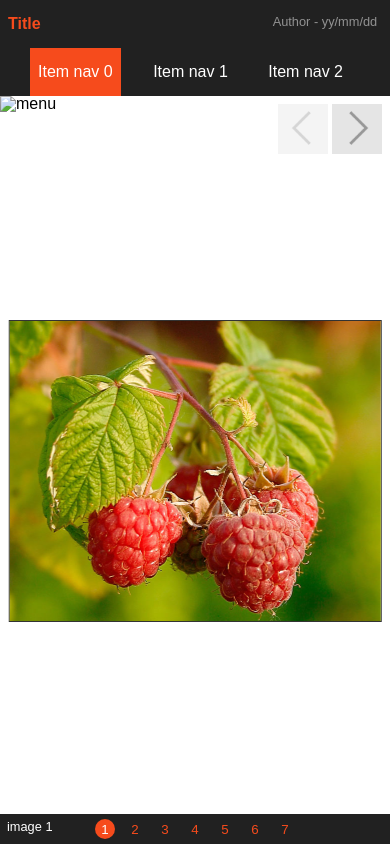
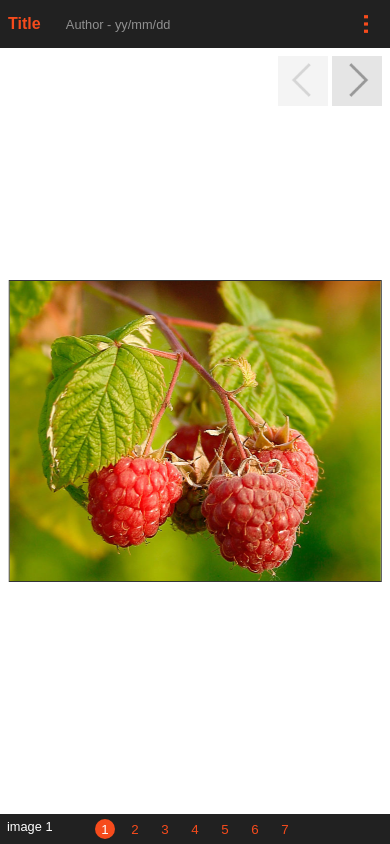
Before and after one commit to VianneyR/ShowYourTalents, a plain HTML site: page index.html in a window 390 px wide. Drawn offline with Linux system fonts and the light colour scheme.

Commit message:
Responsive navigation

```diff
--- a/css/style.css
+++ b/css/style.css
@@ -52,7 +52,8 @@ header {
 	position: fixed;
 	top: 0;
 	left: 0;
-	background-color: rgba(0,0,0,0.87);
+	background-color: #212121;
+	z-index: 100;
 }
 footer ul#counter-container {
 	text-align: center;
@@ -64,7 +65,7 @@ footer {
 	left: 0;
 	display: block;
 	height: 30px;
-	background-color: rgba(0,0,0,0.87);
+	background-color: #212121;
 	z-index: 1;
 }
 header nav {
@@ -113,6 +114,26 @@ header small {
 	font-family: Arial, Helvetica, sans-serif;
 	font-size: 0.8em;
 	color: rgba(255,255,255,0.5)
+}
+p.menu-control{
+	display : none;
+	float : right;
+}
+.menu-control a{
+	display : block;
+	padding : 0.5em;
+	height : 2em;
+	width : 2em;
+	text-align : center;
+}
+.menu-control a img{
+	width : 0.4em;
+	height : 2em;
+	-webkit-transition: width .5s ease;
+	transition: width .5s ease;
+}
+.menu-control a:hover img{
+	width : 2em;
 }
 #wrapper {
 	position: relative;
@@ -205,7 +226,7 @@ li.count .tooltip-counter {
 	transform: translate(-4.3em,-100%);
 	top: -1em;
 	width: 10em;
-	background-color: #333;
+	background-color: #212121;
 	padding: 0.5em;
 	display: none;
 }
@@ -248,6 +269,7 @@ li.count .tooltip-counter:after {
 	height: 20px;
 	padding: 7px;
 }
+
 /*-------------------------------------------------------------------
  _______________________________TEST_______________________________
  ______________________________________________________________________*/
@@ -257,3 +279,42 @@ li.count .tooltip-counter:after {
 	left: 2em;
 	color: #ff0000;
 }
+/*-------------------------------------------------------------------
+ _____________________________MEDIA QUERY_____________________________
+ ______________________________________________________________________*/
+@media only screen and (max-width : 800px) {
+	p.menu-control{
+		display : inline-block;
+	}
+	header nav{
+		position : absolute;
+		top : 3em;
+		right : -100%;
+		background-color : #212121;
+		border-top : solid 1px #FFF;
+		-webkit-transition: right .5s ease;
+		transition: right .5s ease;
+	}
+	header nav.open{
+		right : 0;
+	}
+	ul.navbar{
+		padding : 0.5em 0;
+	}
+	ul.navbar li{
+		display : block;
+		margin:0
+	}
+	ul.navbar li a{
+		padding : 0.5em;
+	}
+	ul.navbar li a:hover{
+		border-bottom : none;
+	}
+	ul.navbar li.active a{
+		padding-bottom : 0.5em;
+	}
+	header small{
+		float : none;
+	}
+}
--- a/index.html
+++ b/index.html
@@ -27,10 +27,11 @@
 		<div id="container">
 			<header role="banner">
 				<h1>Title</h1>
-				<small>Author - yy/mm/dd</small>
+				<small id="author-date">Author - yy/mm/dd</small>
+				<p class="menu-control"><a href="#container" id="menu-trigger" title="Click to open/close the menu"><img src="img/design/menu.png" alt="menu"/></a></p>
+				<nav role="navigation">
 
-				<nav role="navigation">
-					<ul role="menubar">
+					<ul class="navbar" role="menubar">
 						<li class="active"><a href="#">Item nav 0</a></li>
 						<li><a href="#">Item nav 1</a></li>
 						<li><a href="#">Item nav 2</a></li>
@@ -43,7 +44,6 @@
 				<!-- [slider-wrap -->
 				<div id="slider-wrap">
 					<div id="slider-content" class="anim-slide">
-						<p class="control-nav"><a id="menu-trigger" title="click toopen/close te menu"><img src="img/design/nav_control.png" alt="menu"/></a></p>
 						<ul>
 							<li>
 								<img src="img/content/indexSlider/1.jpg" alt="image 1"/>
--- a/js/load.js
+++ b/js/load.js
@@ -9,6 +9,7 @@ $(window).load(function(){
 	sliderControl();
 	quickAccess();
 	sliderParameters();
+	toggleNav();
 });
 
 $(window).resize(function(){
--- a/js/script.js
+++ b/js/script.js
@@ -23,22 +23,29 @@ function titlePicture() {
 	var pict_title = $("#slider-content li").eq(counter).find("img").attr("alt");
 	$("#title-pict").text(pict_title);
 }
+
 function positionOnResize() {
-		$("#slider-content").removeClass("anim-slide");
+	$("#slider-content").removeClass("anim-slide");
 
-		var resizedLiWidth = $("#slider-content li").width();
-		var resizedOffset = -(counter * resizedLiWidth);
+	var resizedLiWidth = $("#slider-content li").width();
+	var resizedOffset = -(counter * resizedLiWidth);
 
-		$("#slider-content").css("margin-left", resizedOffset);
+	$("#slider-content").css("margin-left", resizedOffset);
+
+	var liActive = $("li.count").eq(counter);
+
+	$(liActive).addClass("active");
+
+	if (slide === true) {
 		$("#slider-content").addClass("anim-slide");
-		var liActive = $("li.count").eq(counter);
-		$(liActive).addClass("active");
 	}
+}
+
 function sliderControl() {
 
 	counter = 0;
 
-	if(counter===0 && loop===false){
+	if (counter === 0 && loop === false) {
 		$("#slider-prev").addClass("disabled");
 	}
 
@@ -48,13 +55,13 @@ function sliderControl() {
 		if (counter < sLength - 1) {
 			counter++;
 			$("li.count.active").removeClass("active");
-			if(loop===false && counter===sLength-1){
+			if (loop === false && counter === sLength - 1) {
 				$("#slider-next").addClass("disabled");
 			}
-			if(counter>0){
+			if (counter > 0) {
 				$("#slider-prev").removeClass("disabled");
 			}
-		} else if(loop===false){
+		} else if (loop === false) {
 			return false;
 		} else {
 			counter = 0;
@@ -75,13 +82,13 @@ function sliderControl() {
 		if (counter > 0) {
 			counter--;
 			$("li.count.active").removeClass("active");
-			if(loop===false && counter===0){
+			if (loop === false && counter === 0) {
 				$("#slider-prev").addClass("disabled");
 			}
-			if(counter < sLength-1){
+			if (counter < sLength - 1) {
 				$("#slider-next").removeClass("disabled");
 			}
-		} else if(loop===false){
+		} else if (loop === false) {
 			return false;
 		} else {
 			counter = sLength - 1;
@@ -105,21 +112,21 @@ function sliderControl() {
 function sliderCounterInit() {
 	sLength = $("#slider-content li").length;
 
-	for ( n = 1; n <= sLength ; n++){
-		var tooltipPictSrc = $("#slider-content li").eq(n-1).find("img").attr("src");
+	for ( n = 1; n <= sLength; n++) {
+		var tooltipPictSrc = $("#slider-content li").eq(n - 1).find("img").attr("src");
 		var tooltipText = tooltipPictSrc.substr(24);
-		$("#counter-container").append("<li class='count'><button id='count" + n + "'>" + n + "</button><div class='tooltip-counter'><img class='miniature' src='"+ tooltipPictSrc +"'/><p>"+ tooltipText +"</p></div></li>");
+		$("#counter-container").append("<li class='count'><button id='count" + n + "'>" + n + "</button><div class='tooltip-counter'><img class='miniature' src='" + tooltipPictSrc + "'/><p>" + tooltipText + "</p></div></li>");
 	}
 	$("#counter-container li:first-child").addClass("active");
 	$("#title-pict").text($("#slider-content li:first-child").find("img").attr("alt"));
 }
 
-function quickAccess(){
-	$("li.count button").click(function(){
+function quickAccess() {
+	$("li.count button").click(function() {
 		var buttonID = $(this).attr("id");
 		var newCounter = buttonID.substr(5);
 
-		counter = newCounter-1;
+		counter = newCounter - 1;
 
 		var liWidth = $("#slider-content li").width();
 		var newOffset = -(counter * liWidth);
@@ -132,36 +139,42 @@ function quickAccess(){
 
 		titlePicture();
 
-		if(loop===false && counter===0){
+		if (loop === false && counter === 0) {
 			$("#slider-prev").addClass("disabled");
-		}else{
+		} else {
 			$("#slider-prev").removeClass("disabled");
 		}
-		if(loop===false && counter===sLength-1){
+		if (loop === false && counter === sLength - 1) {
 			$("#slider-next").addClass("disabled");
-		}else{
+		} else {
 			$("#slider-next").removeClass("disabled");
 		}
 
 	});
 }
 
-function sliderParameters(){
-	if(slide===false){
+function sliderParameters() {
+	if (slide === false) {
 		$("#slider-content").removeClass("anim-slide");
 	}
-	if(tooltips===false){
+	if (tooltips === false) {
 		$("#counter-container").addClass("no-tooltips");
 	}
-	if(tooltipsMiniatures===false){
+	if (tooltipsMiniatures === false) {
 		$(".tooltip-counter").addClass("no-miniature");
 	}
-	if(tooltipsName===false){
+	if (tooltipsName === false) {
 		$(".tooltip-counter").addClass("no-name");
 	}
-	if(tooltipsMiniatures===false && tooltipsName===false){
+	if (tooltipsMiniatures === false && tooltipsName === false) {
 		$("#counter-container").addClass("no-tooltips");
 	}
+}
+
+function toggleNav() {
+	$("#menu-trigger").click(function() {
+		$("header nav").toggleClass("open");
+	});
 }
 
 function preload1() {
```
Also changed, not shown: img/design/menu.png (added).
